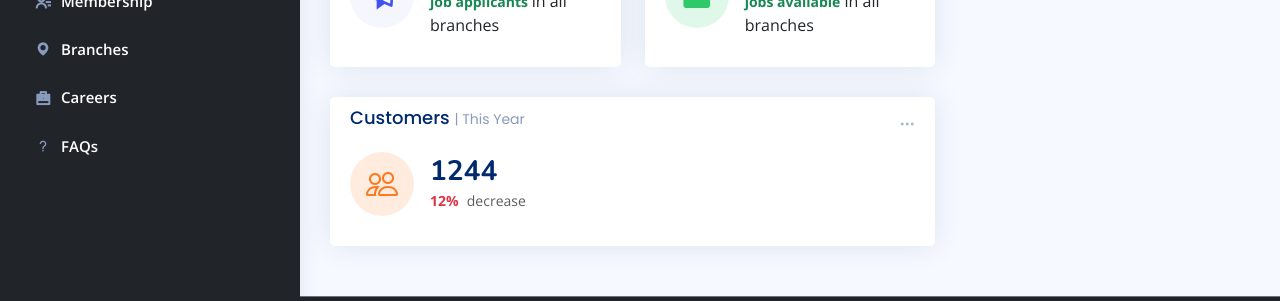
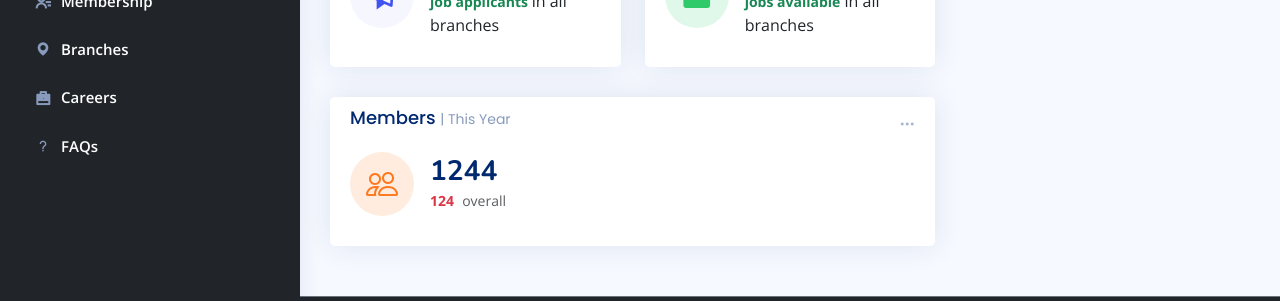
Before and after one commit to russelshaneoguis3/MSU-IIT-NMPC, a PHP site: page /admin/admin-dashboard.php in a window 1280 px wide. Shown: the part 245-546 px from the top of the page. Run offline with PHP 8.4, Linux system fonts and the light colour scheme; a user stored in the database is signed in; data comes from the database, SQL or seed files in the repository; some libraries are stand-ins or nearby versions.

Commit message:
COmmitments

```diff
--- a/admin/admin-dashboard.php
+++ b/admin/admin-dashboard.php
@@ -383,7 +383,7 @@ if (isset($_SESSION['id']) && isset($_SESSION['username']) && $_SESSION['role']
                 </div>
 
                 <div class="card-body">
-                  <h5 class="card-title">Customers <span>| This Year</span></h5>
+                  <h5 class="card-title">Members <span>| This Year</span></h5>
 
                   <div class="d-flex align-items-center">
                     <div class="card-icon rounded-circle d-flex align-items-center justify-content-center">
@@ -391,7 +391,7 @@ if (isset($_SESSION['id']) && isset($_SESSION['username']) && $_SESSION['role']
                     </div>
                     <div class="ps-3">
                       <h6>1244</h6>
-                      <span class="text-danger small pt-1 fw-bold">12%</span> <span class="text-muted small pt-2 ps-1">decrease</span>
+                      <span class="text-danger small pt-1 fw-bold">124</span> <span class="text-muted small pt-2 ps-1">overall</span>
 
                     </div>
                   </div>
```
Also changed, not shown: img/uploads/Pangwalllll.jpg (added), img/uploads/pf.jpg (added), img/uploads/qweqweqeqeqw.jpg (added), 2 other files.
